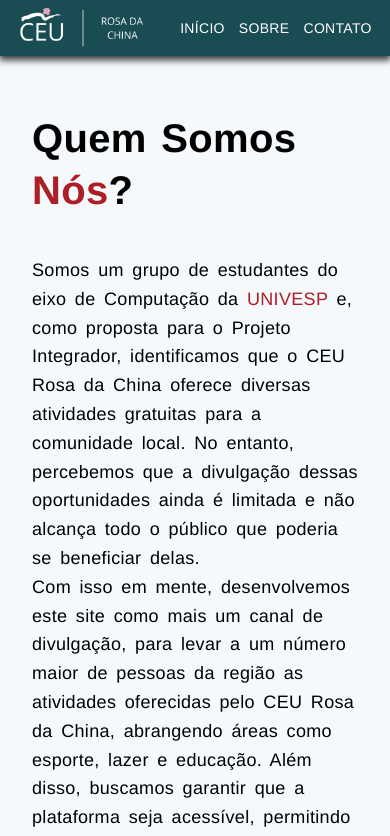
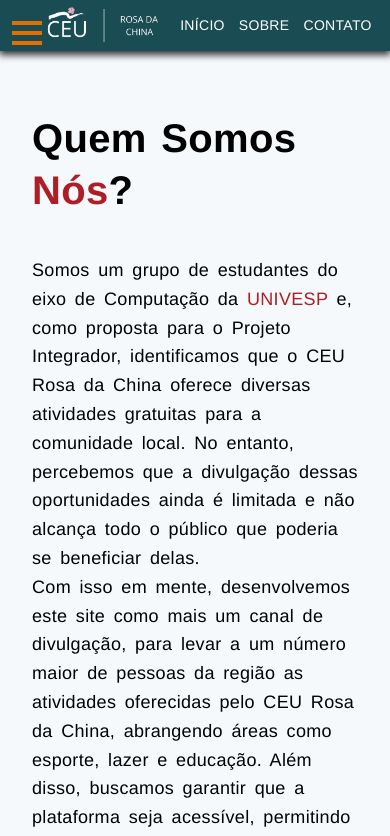
Before and after one commit to lohan-ribeiro/Portal-de-Atividades-do-Centro-Cultura-Comunitario, a React (Vite) app in the folder frontend/: page /about in a window 390 px wide. Shown: the top 836 px of the page. Built offline with nearby package versions, Linux system fonts and the light colour scheme.

Commit message:
feat: implementação da sidebar mobile, centralização do botão compartilhar e ajuste de logo

```diff
--- a/frontend/src/components/BotaoCompartilhar.module.css
+++ b/frontend/src/components/layout/BotaoCompartilhar.module.css
@@ -1,6 +1,6 @@
 /* --- Dentro de BotaoCompartilhar.module.css --- */
 .share_button {
-  /* ... outros estilos ... */
+
   border: none;
   border-radius: 8px; /* Cantos arredondados */
   color: white; /* Cor do texto dentro do botão */
@@ -9,7 +9,6 @@
   padding: 10px 20px; /* Espaço interno para o botão respirar */
 
   /* --- MUDANÇA PRINCIPAL PARA A COR --- */
-  /* Substitua #00FF00 pelo código exato do seu site (ex: #33CC66 ou #3a6332) */
-  background-color: #1A4C54; /* Cole o código exato aqui */
-  /* ------------------------------------ */
+   background-color: #1A4C54;
+
 }
--- a/frontend/src/components/layout/NavBar.module.css
+++ b/frontend/src/components/layout/NavBar.module.css
@@ -69,9 +69,9 @@ main{
 
     .logo{
         max-width: 200px;
-        width: 100%;
+        width: 90%;
         height: auto;
-        margin: 0;
+        margin-left: 3cap !important;
     }
 
     .list{
--- /dev/null
+++ b/frontend/src/components/layout/Sidebar.jsx
@@ -0,0 +1,40 @@
+import React, { useState } from 'react';
+import styles from './Sidebar.module.css';
+import BotaoCompartilhar from '../layout/BotaoCompartilhar';
+import { NavLink } from "react-router-dom";
+
+function Sidebar() {
+  const [active, setActive] = useState(false);
+
+  const toggleMenu = () => {
+    setActive(!active);
+  };
+
+  return (
+    <>
+      {/* Botão Hamburguer - Visível apenas no mobile */}
+      <button className={styles.hamburger} onClick={toggleMenu}>
+        <span className={active ? styles.barActive : styles.bar}></span>
+        <span className={active ? styles.barActive : styles.bar}></span>
+        <span className={active ? styles.barActive : styles.bar}></span>
+      </button>
+
+      {/* Menu Lateral */}
+      <nav className={`${styles.sidebar} ${active ? styles.sidebarActive : ''}`}>
+        <ul className={styles.navList}>
+          <li className={styles.navItem}><NavLink to="/" onClick={toggleMenu}>Início</NavLink></li>
+          <li className={styles.navItem}><NavLink to="/About" onClick={toggleMenu}>Sobre o CEU</NavLink></li>
+          <li className={styles.navItem}><NavLink to="/Contact" onClick={toggleMenu}>Contato</NavLink></li>
+        </ul>
+        <div className={styles.share_wrapper}>
+         <br></br>&nbsp;&nbsp;&nbsp;&nbsp;&nbsp;&nbsp;<BotaoCompartilhar />
+        </div>
+      </nav>
+
+      {/* Fundo escurecido quando o menu abre */}
+      {active && <div className={styles.overlay} onClick={toggleMenu}></div>}
+    </>
+  );
+}
+
+export default Sidebar;
--- /dev/null
+++ b/frontend/src/components/layout/Sidebar.module.css
@@ -0,0 +1,71 @@
+/* Botão Hamburguer */
+.hamburger {
+  display: none; /* Escondido no desktop */
+  cursor: pointer;
+  background: none;
+  border: none;
+  z-index: 9999;
+  position: fixed;
+  top: 0.95rem;
+  left: 0.75rem;
+}
+
+.bar, .barActive {
+  display: block;
+  width: 30px;
+  height: 4px;
+  margin: 6px auto;
+  background-color: #E46E00;
+  transition: 0.3s;
+}
+
+/* Menu Lateral */
+.sidebar {
+  position: fixed;
+  left: -100%; /* Começa fora da tela */
+  top: 0;
+  width: 250px;
+  height: 100vh;
+  background-color: #ffffff;
+  box-shadow: 2px 0 5px rgba(0,0,0,0.2);
+  transition: 0.4s;
+  z-index: 1000;
+  padding-top: 4rem;
+}
+
+.sidebarActive {
+  left: 0; /* Desliza para dentro */
+}
+
+.navList {
+  list-style: none;
+  padding: 0;
+}
+
+.navItem a {
+  display: block;
+  padding: 1.5rem;
+  text-decoration: none;
+  color: #1A4C54;
+  font-weight: bold;
+  border-bottom: 1px solid #eee;
+}
+
+.overlay {
+  position: fixed;
+  top: 0;
+  left: 0;
+  width: 100vw;
+  height: 100vh;
+  background: rgba(0, 0, 0, 0.5);
+  z-index: 999;
+}
+
+/* Mostrar apenas no Mobile */
+@media (max-width: 768px) {
+  .hamburger {
+    display: block;
+  }
+
+
+}
--- a/frontend/src/pages/about/About.jsx
+++ b/frontend/src/pages/about/About.jsx
@@ -1,12 +1,15 @@
 import logoUnivesp from "../../assets/img/logoUnivesp.png"
 
 import styles from "./About.module.css"
+import BotaoCompartilhar from "../../components/layout/BotaoCompartilhar";
+import Sidebar from '../../components/layout/Sidebar';
 
 function About(){
 
     return (
         <main>
             <div className={styles.container}>
+                <Sidebar />
                 <div className={styles.background}>
                     <section className={styles.content_about} aria-labelledby="sobre">
                         <h1 id="sobre">Quem Somos <span>Nós</span>?</h1>
--- a/frontend/src/pages/contact/Contact.jsx
+++ b/frontend/src/pages/contact/Contact.jsx
@@ -10,12 +10,15 @@ import Map from "../../components/ui/MapCeu.jsx"
 import FormContact from "../../features/contact/components/FormContact.jsx"
 
 import styles from "./Contact.module.css";
+import BotaoCompartilhar from "../../components/layout/BotaoCompartilhar";
+import Sidebar from '../../components/layout/Sidebar';
 
 
 function Contact() {
 
   return (
     <div className={styles.container_contact}>
+      <Sidebar />
       <section className={styles.content_contact} aria-labelledby="tituloContato">
         <h1 id="tituloContato">Contate-Nos</h1>
         <ul className={styles.item}>
--- a/frontend/src/pages/home/Home.jsx
+++ b/frontend/src/pages/home/Home.jsx
@@ -8,7 +8,8 @@ import Map from "../../components/ui/MapCeu"
 import Limpar from "../../components/IconsAnimated/ButtonClear"
 
 import styles from "./Home.module.css"
-import BotaoCompartilhar from "../../components/BotaoCompartilhar";
+import BotaoCompartilhar from "../../components/layout/BotaoCompartilhar";
+import Sidebar from '../../components/layout/Sidebar';
 
 
 function HomePage() {
@@ -114,6 +115,7 @@ function HomePage() {
 
     return (
         <div className={styles.home_container}>
+            <Sidebar />
             <div className={styles.introduction_container}>
                 <div className={styles.background_introduction}>
                     <section className={styles.introduction_content} aria-labelledby="introdução">
--- a/frontend/src/pages/home/Home.module.css
+++ b/frontend/src/pages/home/Home.module.css
@@ -388,7 +388,8 @@
     }
 }
 
-/* --- Regras Principais (Desktop e Padrão) --- */
+
+/* --- Regras Principais Botão compartilhar (Desktop) --- */
 
 .share_section {
   display: flex;
@@ -397,12 +398,12 @@
   align-items: 0;   /* Texto e botão encostados à esquerda */
 
   padding: 20px;               /* Aumentamos um pouco o espaço interno */
-  background-color: #f0f0f0;  /* Azul claro */
+  background-color: #f0f0f0;
   border-radius: 12px;
   gap: 1px; /* Adicionamos um gap uniforme entre o texto e o botão */
   min-height: auto;
   /* MUDANÇA: Centraliza o retângulo na tela no desktop */
-  margin: 0px ;          /* 'auto' nas laterais centraliza o retângulo */
+  margin: 0px ;
 
   width: 62%;
   max-width: 410px;
@@ -420,36 +421,30 @@
   white-space: nowrap;
 
   /* MUDANÇA CORRIGIDA: Espaço normal e uniforme entre frase e botão */
-  margin-bottom: 0px;         /* Espaço positivo de 20px (era -30px) */
+  margin-bottom: 0px;
   margin-top: 0;
 }
 
-/* --- No HomePage.module.css (Bloco Mobile Ajustado) --- */
+/* --- No HomePage.module.css (Bloco Mobile) --- */
 
 @media (max-width: 768px) {
 
   .share_section {
-    /* --- AJUSTES QUE FORÇAM A CENTRALIZAÇÃO E REDUZEM O ESPAÇO --- */
+
     display: flex; /* Mantemos o Flexbox ativo */
     flex-direction: column; /* Organiza em coluna (texto em cima, botão embaixo) */
     align-items: 0; /* Centraliza horizontalmente o texto e o botão */
-    /*justify-content: center; /* Centraliza verticalmente o texto e o botão */
     text-align: center; /* Centraliza as linhas de texto */
     gap: 5px; /* Adicionamos um gap uniforme entre o texto e o botão */
     min-height: auto;
-    /* --- MUDANÇA PRINCIPAL PARA DIMINUIR O 'BURACO' --- */
-
-    /* -------------------------------------------------- */
 
     /* --- AJUSTE DE LARGURA E ESPAÇO INTERNO --- */
     padding: 10px; /* Reduzimos o padding uniforme de 40px para 20px */
     width: 100%; /* Largura maior (90%) para usar bem a tela do celular */
     max-width: 100%; /* Garante que nunca passe do tamanho da tela */
-
     background-color: #f0f0f0; /* Mantemos o Cinza Claro do desktop */
     border-radius: 12px; /* Mantemos as bordas arredondadas */
 
-    /* Removemos a barra verde lateral no mobile para não quebrar lateralmente: */
 
   }
 
@@ -461,9 +456,7 @@
     /* --- MUDANÇA PRINCIPAL PARA O ESPAÇO FRASE-BOTÃO --- */
     text-align: center; /* Mantém o alinhamento do texto conforme o container pai (centralizado) */
     margin: 0 0; /* Removemos margens soltas (quebrava a centralização) */
-    margin-bottom: -70px; /* Criamos um espaço pequeno e uniforme de 20px positivos entre o texto e o botão */
-    /* ------------------------------------------------- */
-
+    margin-bottom: -70px;
 
   }
 
```
Also changed, not shown: frontend/src/components/layout/BotaoCompartilhar.jsx (renamed from frontend/src/components/BotaoCompartilhar.jsx).
